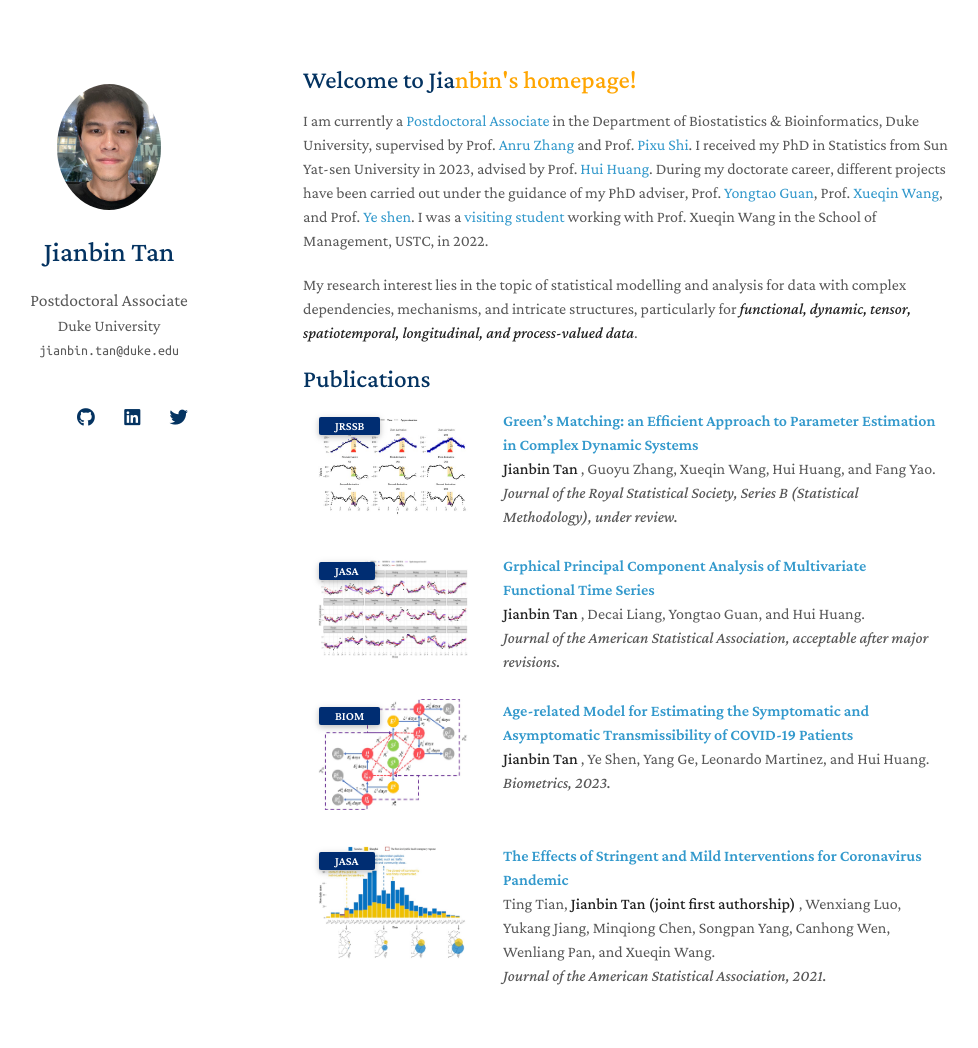
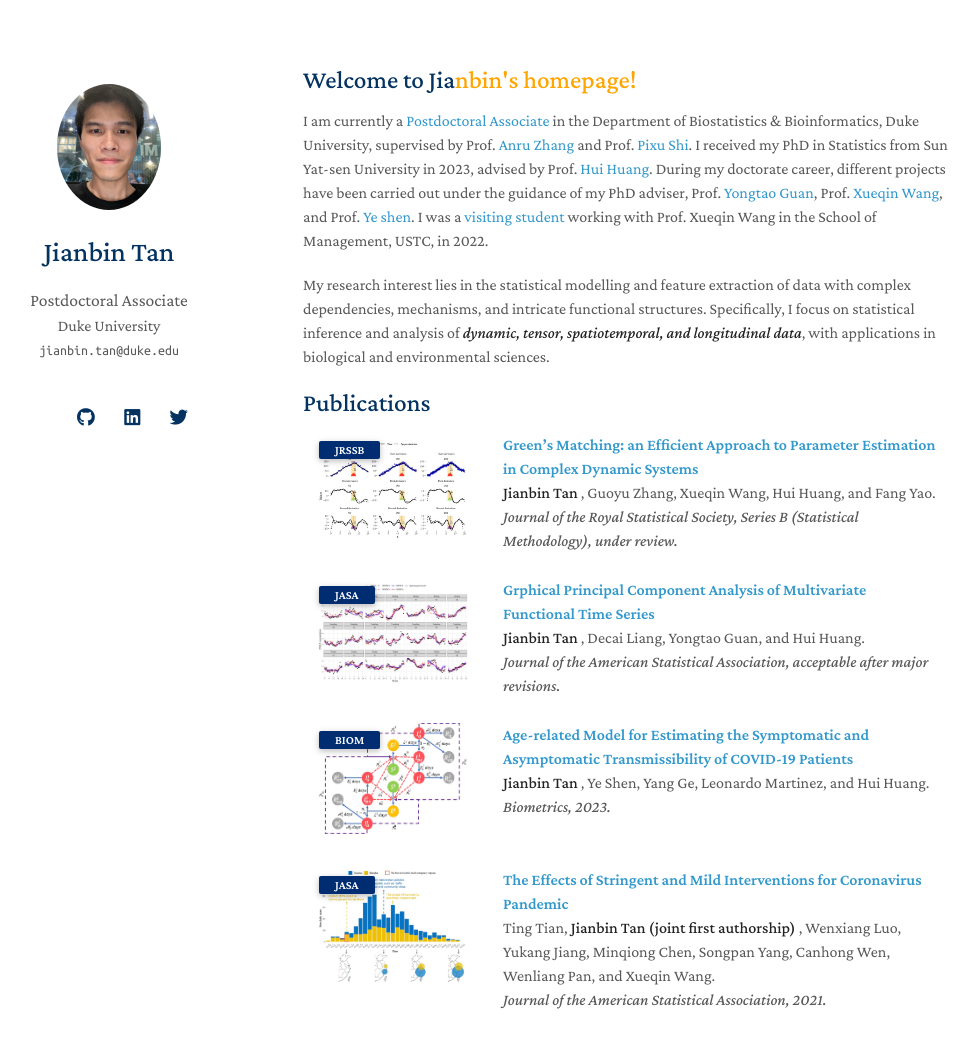
Before and after one commit to Tan-jianbin/Tan-jianbin.github.io, a Jekyll site: the page built from index.md, in a window 1280 px wide and 1139 px high. Shown: the top 1048 px of the window, without its empty margins (167-1145 px from the left). Built offline with Jekyll 4.4.1, drawn with Linux system fonts in a browser that asks for light colours; nearby versions of some CDN libraries; a style sheet for code colours, icons or effects is not loaded; our own code applies the rules of GitHub Pages for plain Markdown files.

Commit message:
Update index.md

```diff
--- a/index.md
+++ b/index.md
@@ -6,7 +6,6 @@ layout: homepage
 
 I am currently a [Postdoctoral Associate](https://biostat.duke.edu/profile/jianbin-tan) in the Department of Biostatistics & Bioinformatics, Duke University, supervised by Prof. [Anru Zhang](https://anruzhang.github.io) and Prof. [Pixu Shi](https://pixushi.github.io). I received my PhD in Statistics from Sun Yat-sen University in 2023, advised by Prof. [Hui Huang](https://math.sysu.edu.cn/teacher/485). During my doctorate career, different projects have been carried out under the guidance of my PhD adviser, Prof. [Yongtao Guan](https://people.miami.edu/profile/yguan@miami.edu),  Prof. [Xueqin Wang](https://bs.ustc.edu.cn/english/profile.php?id=650), and Prof. [Ye shen](https://publichealth.uga.edu/faculty-member/ye-shen/). I was a [visiting student](https://statlab905.github.io/author/jianbin-tan/) working with Prof. Xueqin Wang in the School of Management, USTC, in 2022.
 
-My research interest lies in the topic of statistical modelling and analysis for data with complex dependencies, mechanisms, and intricate structures, particularly for  ***functional, dynamic, tensor, spatiotemporal, longitudinal, and process-valued data***.
-
+My research interest lies in the statistical modelling and feature extraction of data with complex dependencies, mechanisms, and intricate functional structures. Specifically, I focus on statistical inference and analysis of ***dynamic, tensor, spatiotemporal, and longitudinal data***, with applications in biological and environmental sciences.
 
 {% include_relative _includes/publications.md %}
```
